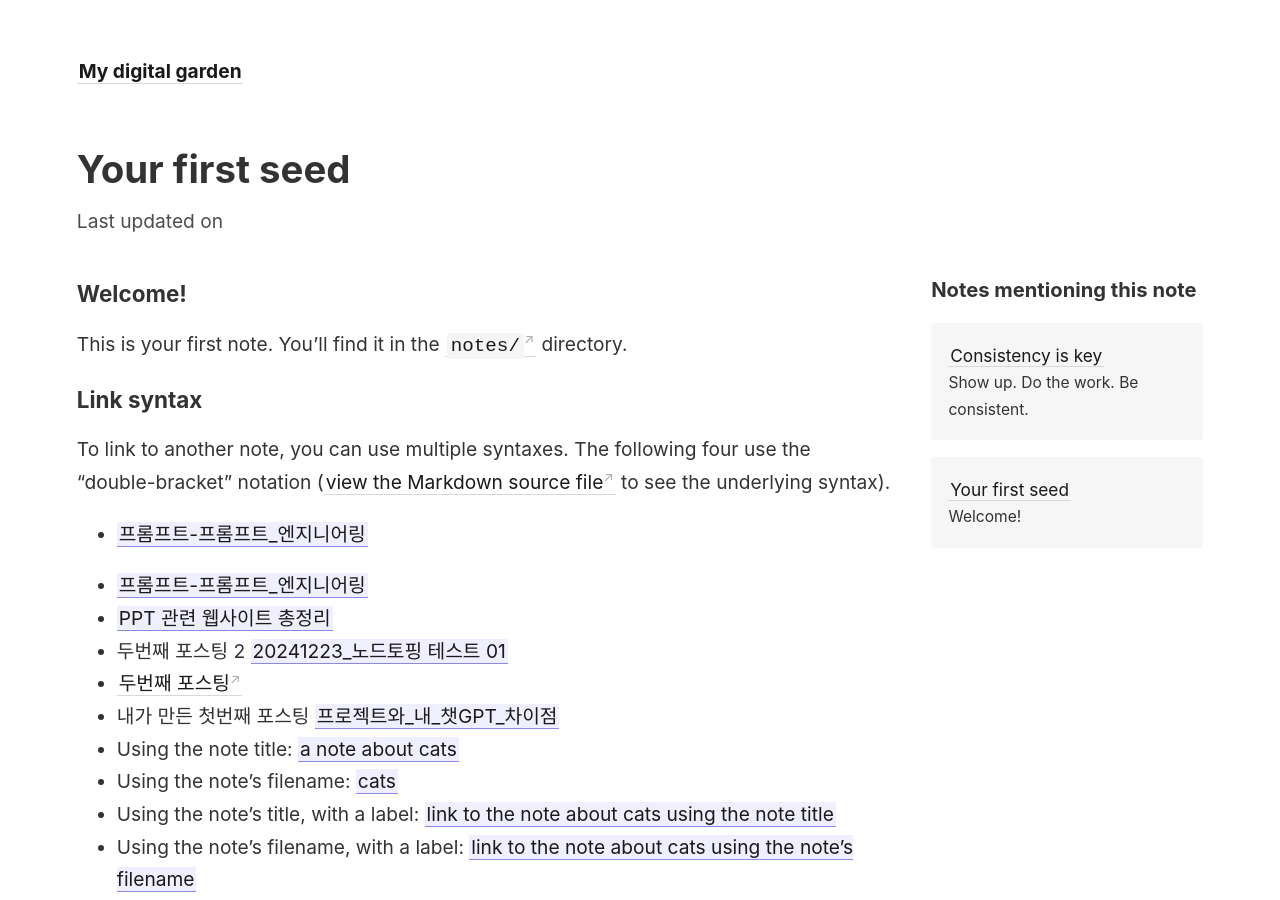
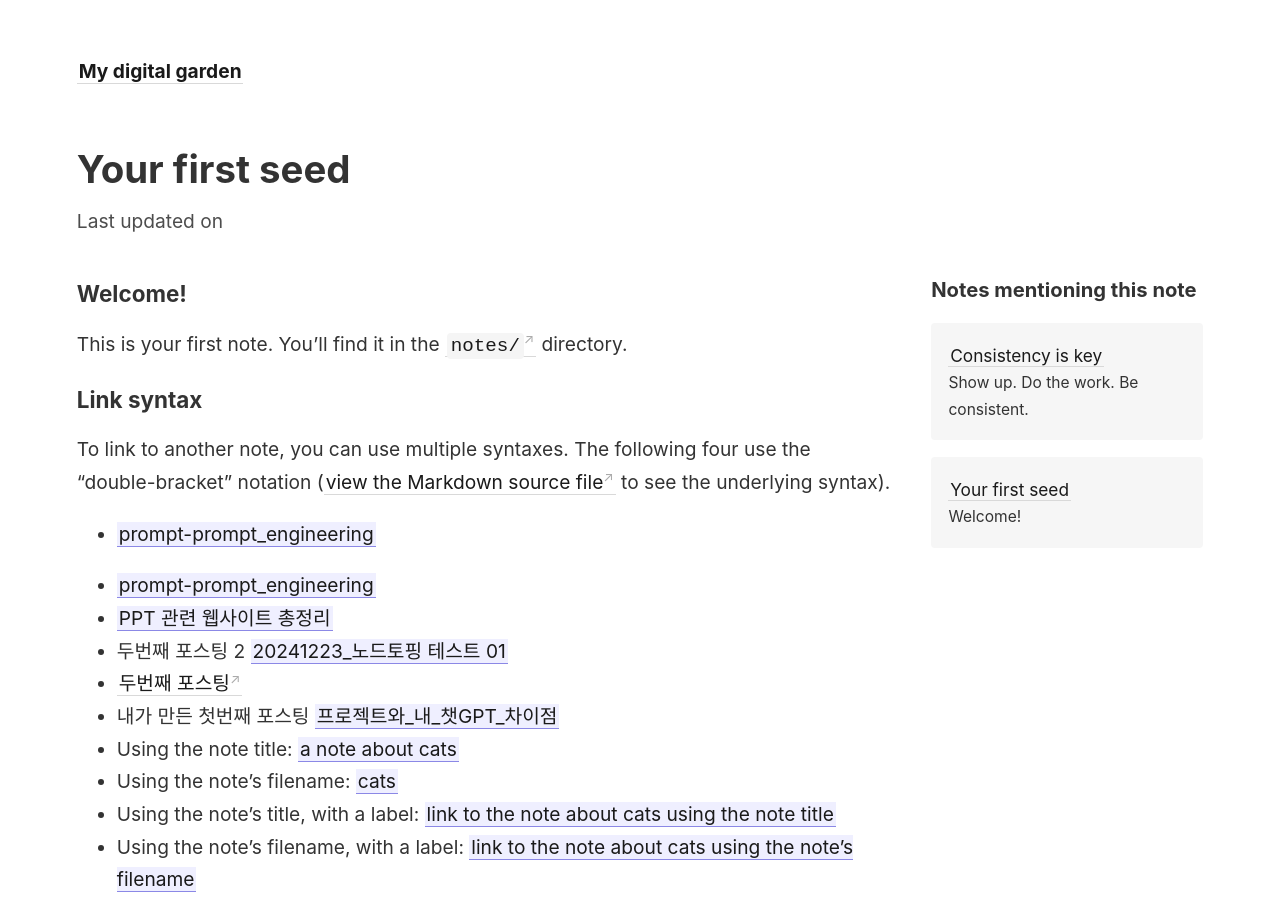
Before and after one commit to thelyver/NodeTopping, a Jekyll site: the page built from _notes/your-first-note.md, in a window 1280 px wide and 900 px high. Built offline with Jekyll 4.4.1, drawn with Linux system fonts in a browser that asks for light colours; some of the changed text lies outside the part shown.

Commit message:
테스트8
prompt-prompt_engineering.md

```diff
--- a/_notes/your-first-note.md
+++ b/_notes/your-first-note.md
@@ -10,10 +10,10 @@ This is your first note. You'll find it in the [`notes/`](https://github.com/max
 
 To link to another note, you can use multiple syntaxes. The following four use the "double-bracket" notation ([view the Markdown source file](https://github.com/maximevaillancourt/digital-garden-jekyll-template/blob/master/_notes/your-first-note.md#link-syntax) to see the underlying syntax).
 
-- [[프롬프트-프롬프트_엔지니어링]]
+- [[prompt-prompt_engineering]]
 
 
-- [[프롬프트-프롬프트_엔지니어링]]
+- [[prompt-prompt_engineering]]
 - [[PPT 관련 웹사이트 총정리]]
 - 두번째 포스팅 2 [[20241223_노드토핑 테스트 01]]
 - [두번째 포스팅](<20241223_노드토핑 테스트 01.md>)
```
Also changed, not shown: _notes/prompt-prompt_engineering.md (renamed from _notes/프롬프트-프롬프트_엔지니어링.md).
